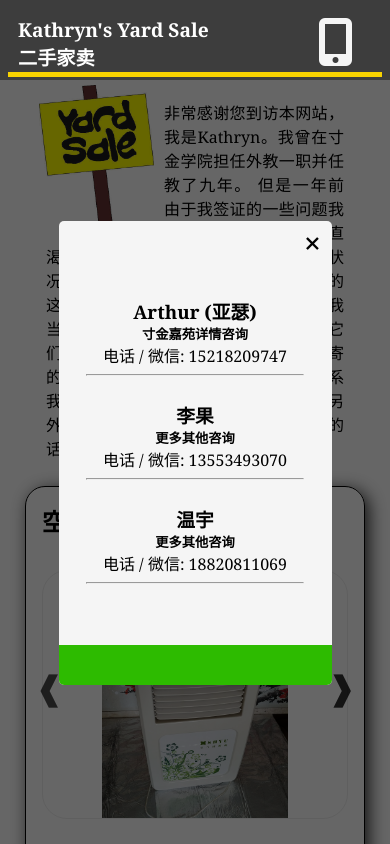
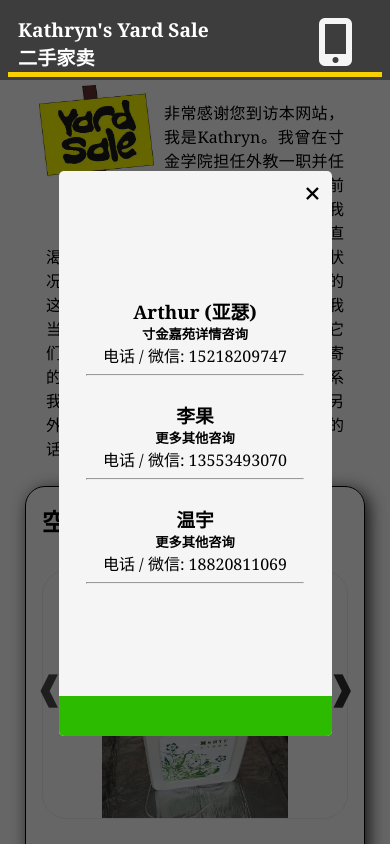
Before and after one commit to a-hazratov/yard-sale, a plain HTML site: page index.html in a window 390 px wide. Both pictures are taken after a click on the element 335 px from the left and 40 px from the top of the page. Shown: the top 844 px of the page. Drawn offline with Linux system fonts and the light colour scheme.

Commit message:
css changes

```diff
--- a/css/main.css
+++ b/css/main.css
@@ -317,7 +317,7 @@ body {
 @media screen and (min-width: 310px) and (max-width: 768px) {
   .modal {
     width: 70%;
-    height: 55%;
+    height: 67%;
   }
 }
 
```
